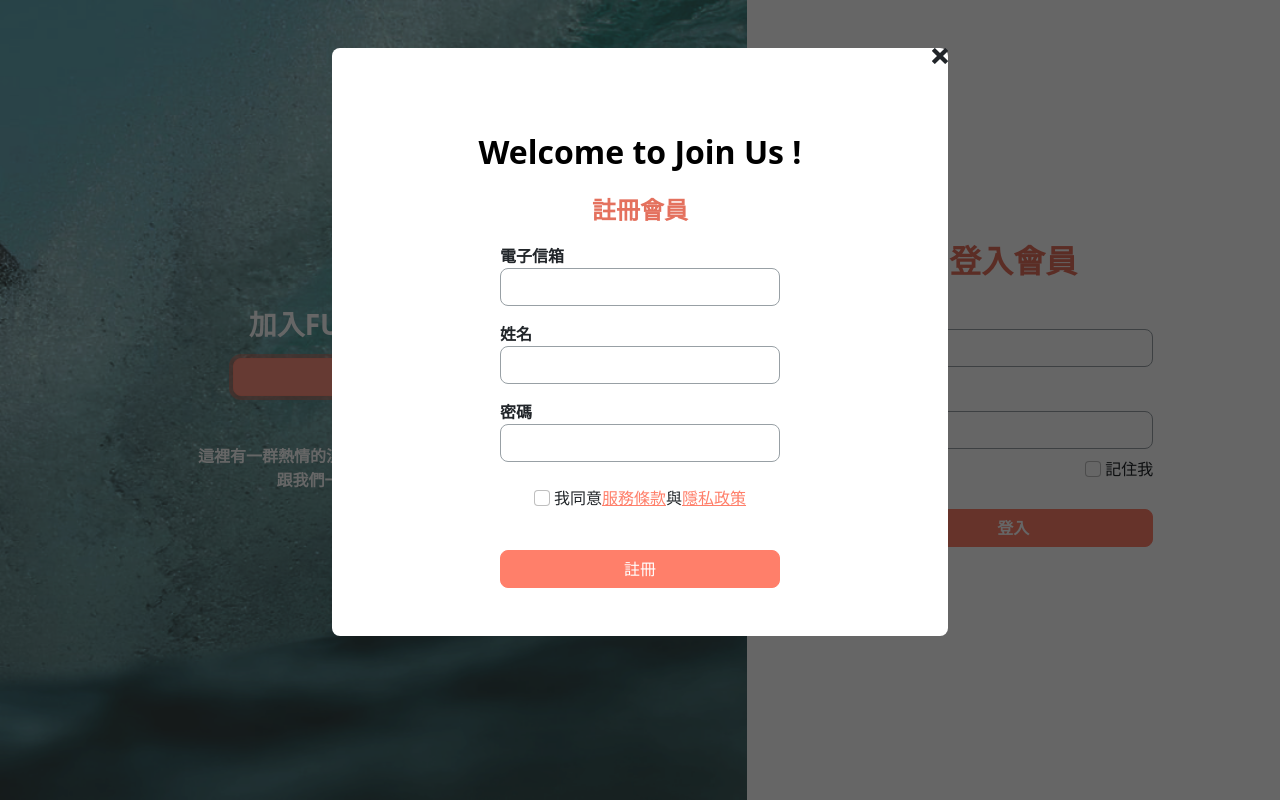
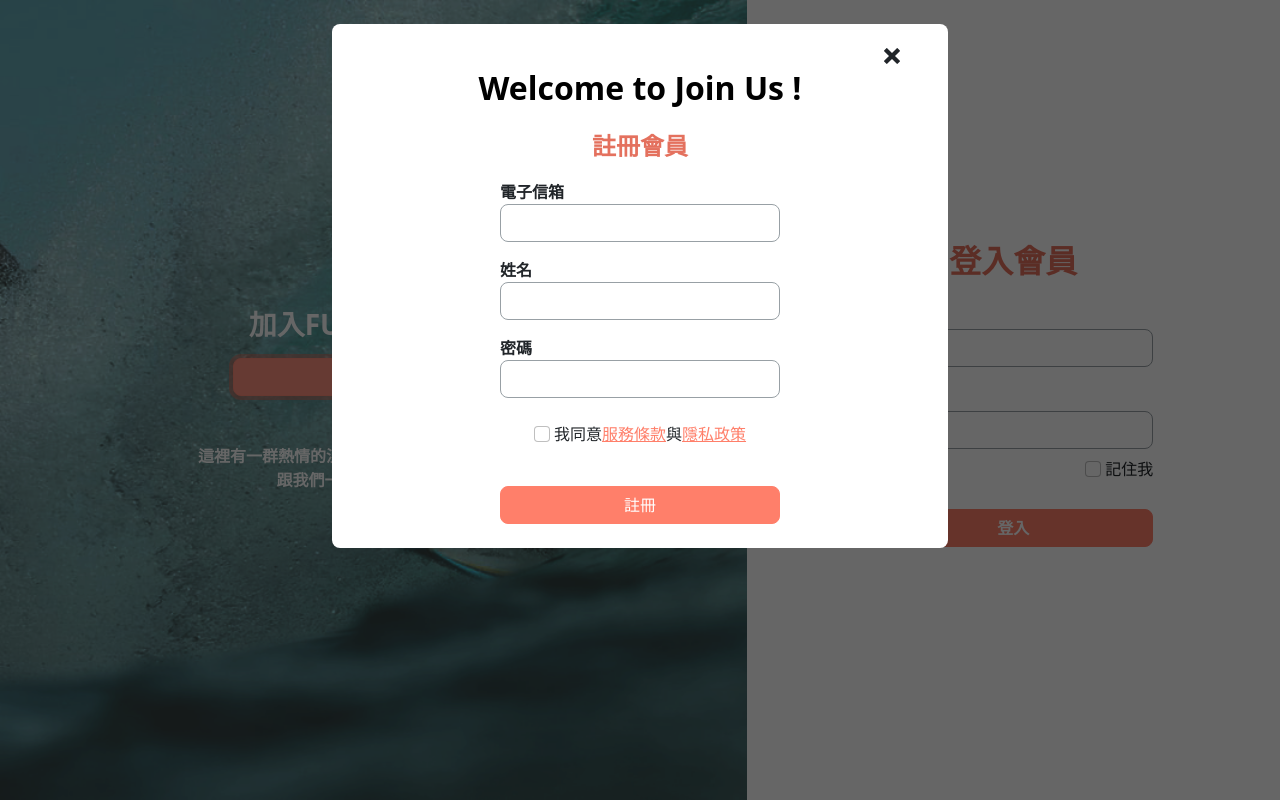
Before and after one commit to verayu0217/funwave_frontend, a React (Create React App) app: page /login in a window 1280 px wide. Both pictures are taken after a click on the button "快速註冊". Built offline with nearby package versions, Linux system fonts and the light colour scheme.

Commit message:
註冊/登入切版初版完成

```diff
--- a/src/pages/Members/Modal.js
+++ b/src/pages/Members/Modal.js
@@ -21,7 +21,7 @@ function Modal(props) {
         >
           <div className="background col-md-6 col-sm-12">
             <div
-              className="d-flex justify-content-end mt-5"
+              className="d-flex justify-content-end mt-4 pe-5 pt-4"
               onClick={() => {
                 setshowModal((prev) => !prev);
               }}
--- a/src/pages/Members/SignUp.js
+++ b/src/pages/Members/SignUp.js
@@ -11,9 +11,9 @@ function SignUp() {
   });
   return (
     <>
-      <form className="d-flex justify-content-center align-items-center my-3">
+      <form className="d-flex justify-content-center align-items-center">
         <div style={{ width: '60%' }}>
-          <div className="mt-5 text-black fs-2 fw-bold text-center">
+          <div className="text-black fs-2 fw-bold text-center">
             Welcome to Join Us !
           </div>
           <div className="text-center fw-bold mt-3 signupTitle">註冊會員</div>
@@ -64,7 +64,7 @@ function SignUp() {
             </ul>
           </div>
 
-          <div className="d-flex justify-content-center mt-3 mb-5">
+          <div className="d-flex justify-content-center mt-3 mb-4">
             <button
               className="btn btn-primary text-white"
               style={{ width: '280px' }}
--- a/src/styles/component.scss
+++ b/src/styles/component.scss
@@ -51,7 +51,7 @@
     z-index: 1;
 }
 .background{
-    margin: auto;
+    margin: 0 auto;
     background: rgba(255,255,255,1);
     border-radius: 8px;
     z-index: 2;
@@ -65,6 +65,7 @@
 }
 .cross{
     // margin-top: 50px;
+    // right: 10%;
     z-index: 3;
     cursor: pointer;
 }
```
